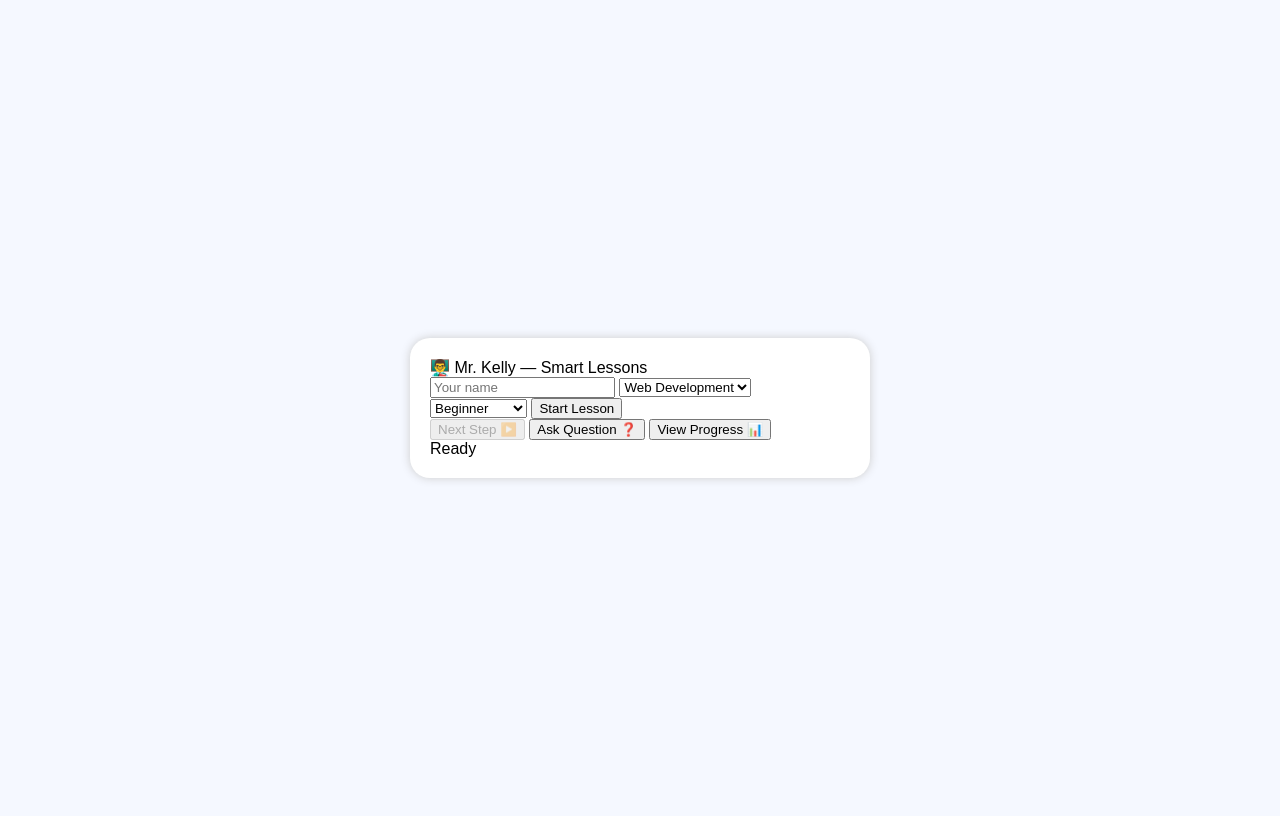
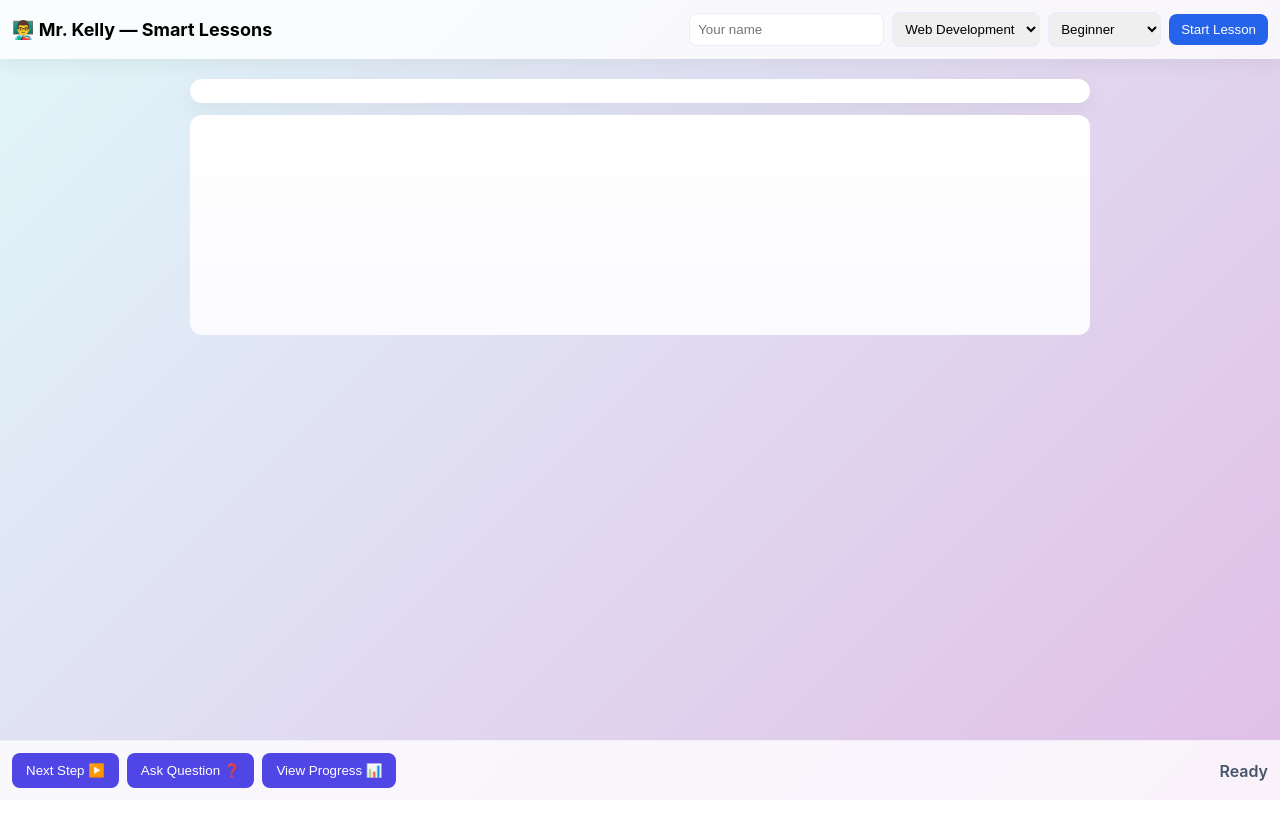
Before and after one commit to shappycc2010-ctrl/My-Teacher-, a website: page public/index.html in a window 1280 px wide. Drawn offline with Linux system fonts and the light colour scheme.

Commit message:
Update style.css

```diff
--- a/public/style.css
+++ b/public/style.css
@@ -1,39 +1,27 @@
-body {
-  font-family: 'Poppins', sans-serif;
-  background: #f5f8ff;
-  display: flex;
-  justify-content: center;
-  align-items: center;
-  height: 100vh;
+:root {
+  --bg: linear-gradient(135deg,#e0f7fa,#e1bee7);
+  --card: #fff;
+  --accent: #2563eb;
 }
+*{box-sizing:border-box}
+body{margin:0;height:100vh;font-family:Inter,system-ui,-apple-system,Segoe UI,Roboto}
+.app{display:flex;flex-direction:column;height:100vh;background:var(--bg)}
+.topbar{display:flex;align-items:center;gap:8px;padding:12px;background:rgba(255,255,255,0.8);box-shadow:0 6px 18px rgba(2,6,23,0.06)}
+.title{font-weight:700;font-size:18px}
+.controls{margin-left:auto;display:flex;gap:8px;align-items:center}
+.controls input, .controls select {padding:8px;border-radius:8px;border:1px solid #e6eefc}
+.controls button{background:var(--accent);color:white;padding:8px 12px;border-radius:8px;border:none;cursor:pointer}
 
-.app {
-  width: 420px;
-  background: white;
-  border-radius: 20px;
-  box-shadow: 0 0 10px #ccc;
-  padding: 20px;
-}
+.lesson-area{flex:1;padding:20px;display:flex;flex-direction:column;gap:12px;align-items:center}
+.lesson-header{width:100%;max-width:900px;background:var(--card);padding:12px;border-radius:12px;box-shadow:0 8px 24px rgba(2,6,23,0.06)}
+.lesson-content{width:100%;max-width:900px;background:linear-gradient(180deg,#fff,#fbfbff);padding:20px;border-radius:12px;min-height:220px;overflow:auto}
+.quiz-area{width:100%;max-width:700px;background:#fff;padding:12px;border-radius:12px;box-shadow:0 6px 14px rgba(2,6,23,0.04)}
 
-#chatBox {
-  height: 400px;
-  overflow-y: auto;
-  border: 1px solid #ddd;
-  padding: 10px;
-  margin: 10px 0;
-}
-
-.message {
-  margin: 8px 0;
-  padding: 8px;
-  border-radius: 8px;
-}
-
-.user {
-  background: #e0f7fa;
-  align-self: flex-end;
-}
-
-.ai {
-  background: #f0f0f0;
-}
+.footer{display:flex;gap:8px;align-items:center;padding:12px;background:rgba(255,255,255,0.8);border-top:1px solid #eef2f6}
+.footer button{padding:10px 14px;border-radius:8px;border:none;cursor:pointer;background:#4f46e5;color:white}
+.status{margin-left:auto;color:#475569;font-weight:600}
+.step-title{font-weight:700;margin-bottom:8px}
+.step-content{margin-bottom:12px;line-height:1.5}
+.quiz-question{margin:8px 0;padding:10px;border-radius:8px;border:1px solid #e5e7eb}
+.quiz-option{display:block;margin:6px 0;padding:8px;border-radius:8px;border:1px solid #e6eefc;cursor:pointer}
+.quiz-option:hover{background:#f1f5f9}
```
